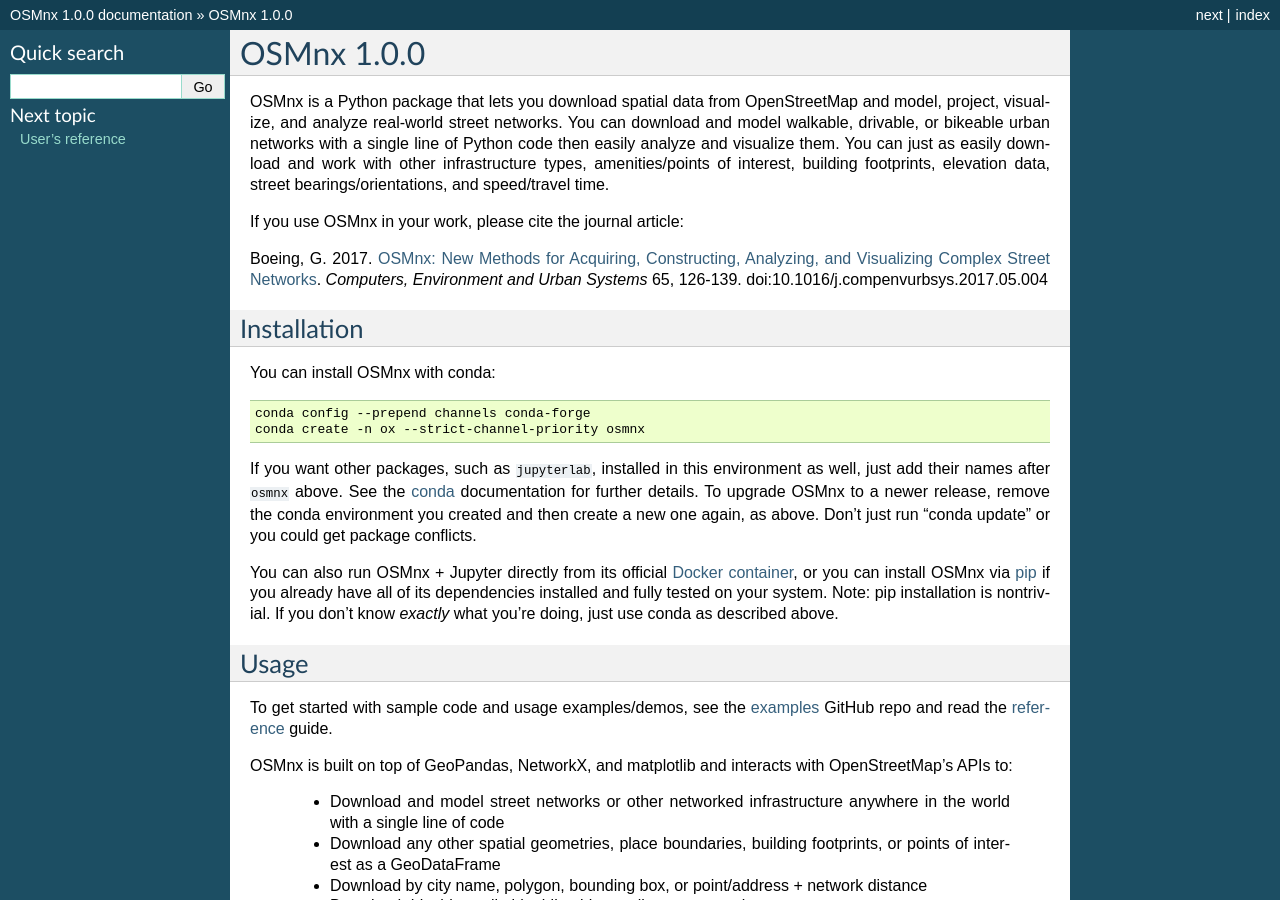
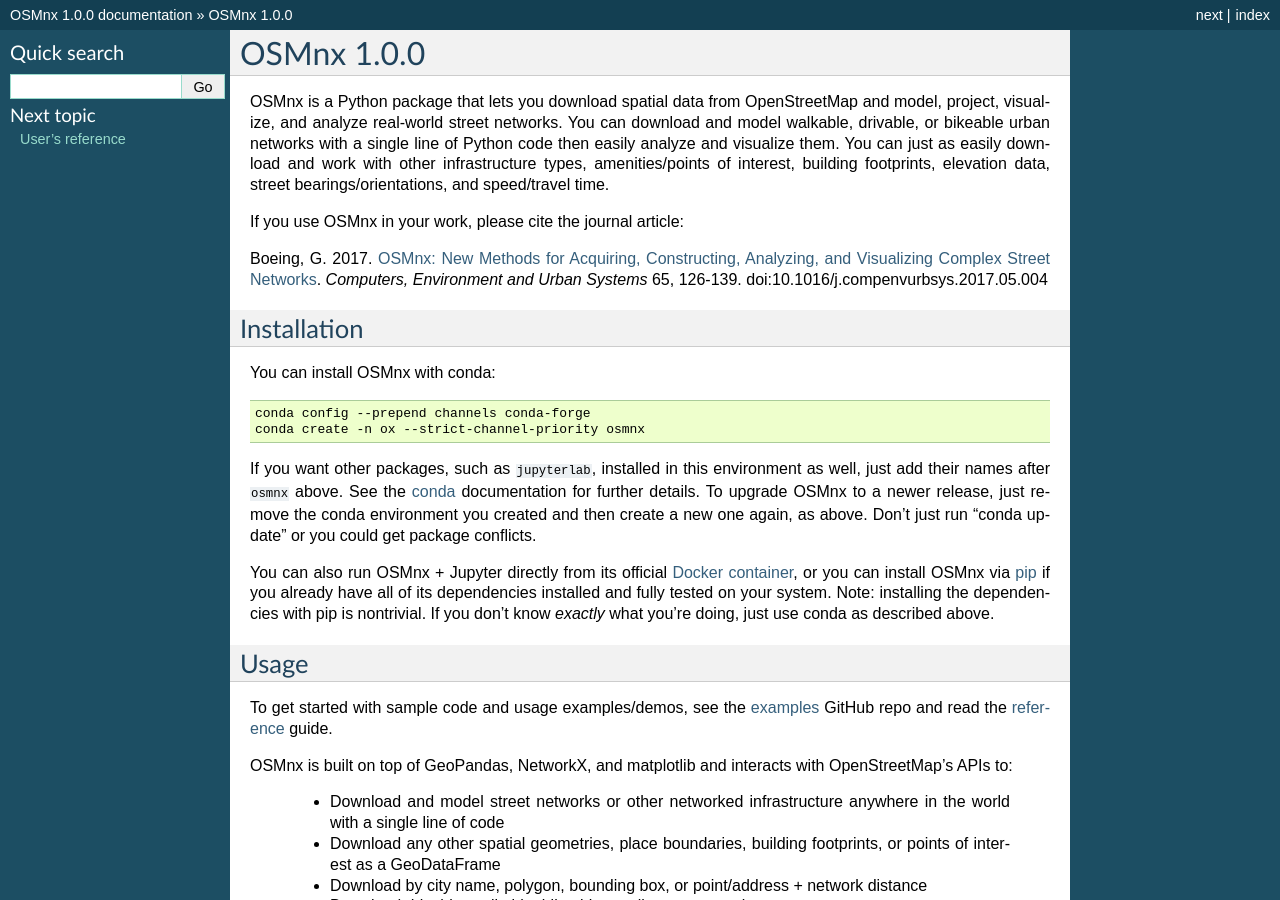
Before and after one commit to gboeing/osmnx, a Sphinx documentation site: the page built from docs/source/index.rst, in a window 1280 px wide and 900 px high. Built offline with Sphinx 7.4.7, drawn with Linux system fonts in a browser that asks for light colours.

Commit message:
update docs

```diff
--- a/docs/source/index.rst
+++ b/docs/source/index.rst
@@ -21,9 +21,9 @@
     conda config --prepend channels conda-forge
     conda create -n ox --strict-channel-priority osmnx
 
-If you want other packages, such as :code:`jupyterlab`, installed in this environment as well, just add their names after :code:`osmnx` above. See the `conda`_ documentation for further details. To upgrade OSMnx to a newer release, remove the conda environment you created and then create a new one again, as above. Don't just run "conda update" or you could get package conflicts.
+If you want other packages, such as :code:`jupyterlab`, installed in this environment as well, just add their names after :code:`osmnx` above. See the `conda`_ documentation for further details. To upgrade OSMnx to a newer release, just remove the conda environment you created and then create a new one again, as above. Don't just run "conda update" or you could get package conflicts.
 
-You can also run OSMnx + Jupyter directly from its official `Docker container`_, or you can install OSMnx via `pip`_ if you already have all of its dependencies installed and fully tested on your system. Note: pip installation is nontrivial. If you don't know *exactly* what you're doing, just use conda as described above.
+You can also run OSMnx + Jupyter directly from its official `Docker container`_, or you can install OSMnx via `pip`_ if you already have all of its dependencies installed and fully tested on your system. Note: installing the dependencies with pip is nontrivial. If you don't know *exactly* what you're doing, just use conda as described above.
 
 .. _conda: https://conda.io/
 .. _Docker container: https://hub.docker.com/r/gboeing/osmnx
```
